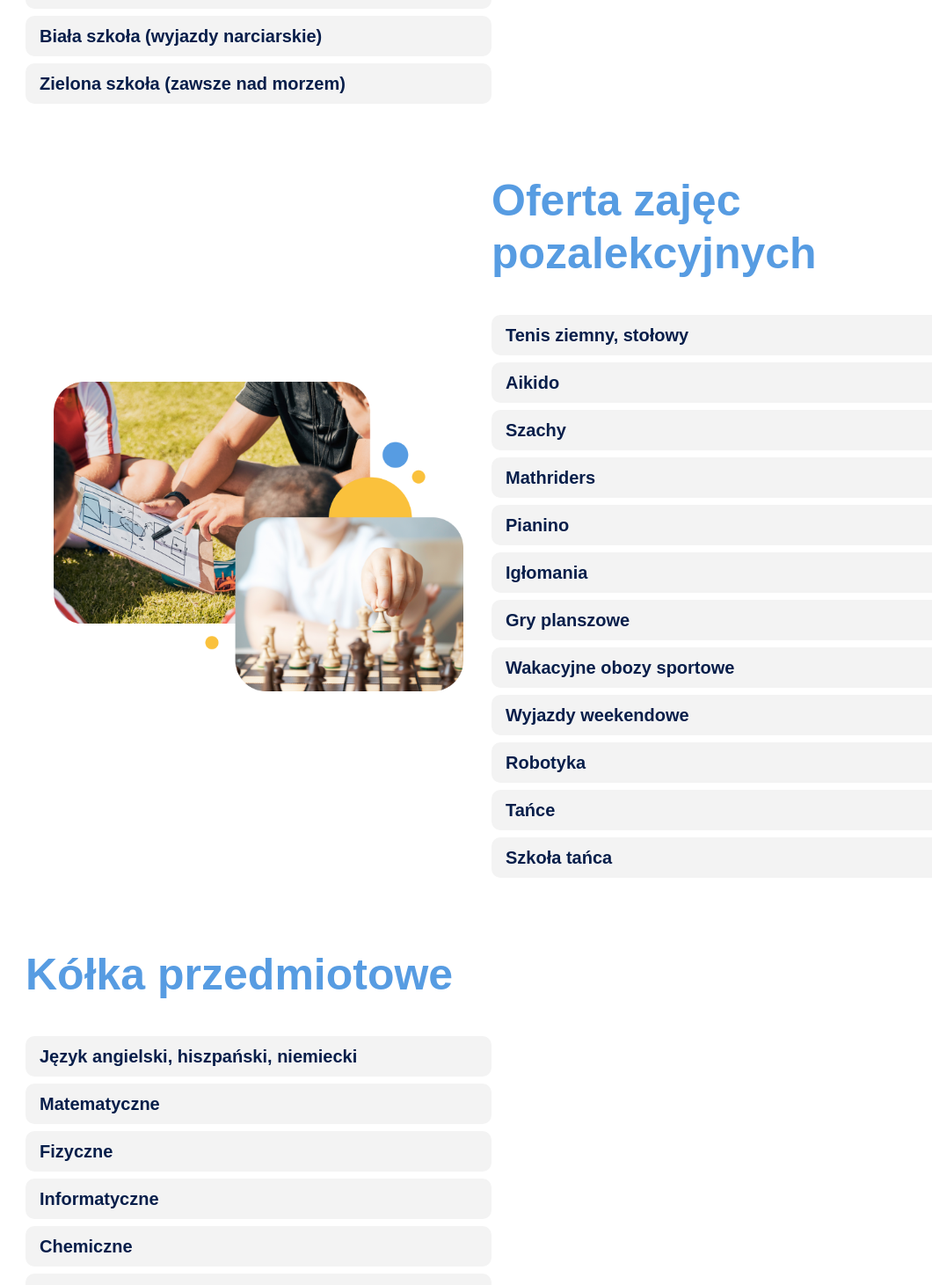
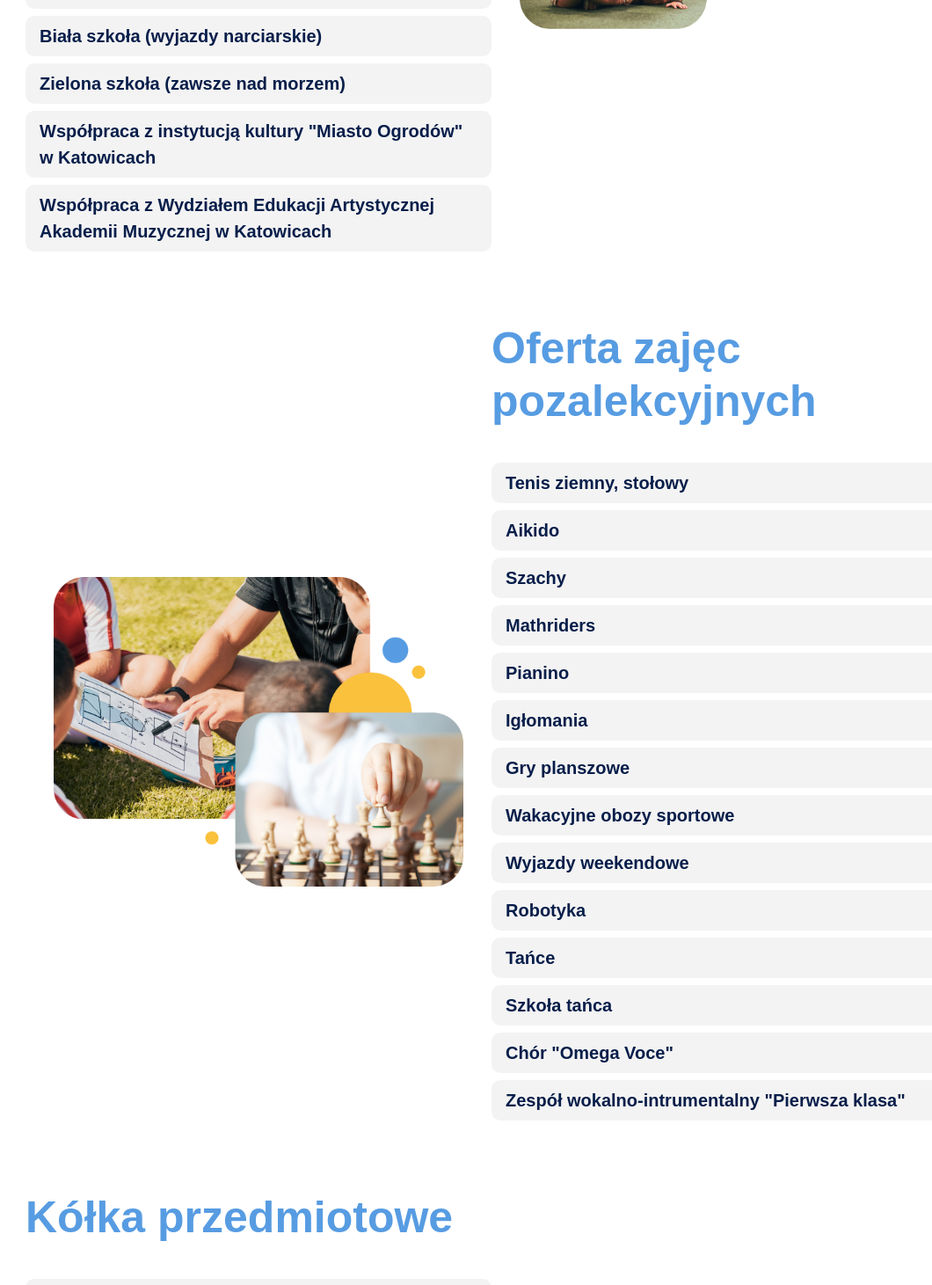
Before and after one commit to DanielSledz03/omega-school-page, a Next.js app: page /oferta in a window 1280 px wide. Shown: the part 2240-3701 px from the top of the page at 88% size, without its empty margins (81-1141 px from the left). Built offline with nearby package versions, Linux system fonts and the light colour scheme; a web font is replaced by a local one.

Commit message:
Fix texts

```diff
--- a/components/Footer/Footer.tsx
+++ b/components/Footer/Footer.tsx
@@ -64,7 +64,7 @@ const Footer = () => {
 
         <div className="mt-5">
           <b>Kasa</b>
-          <p>poniedziałek - piątek: 07:30 – 12:00</p>
+          <p>poniedziałek - piątek: 08:00 – 12:00</p>
         </div>
 
         <div className="mt-5">
--- a/components/RecruitmentForm/RecruitmentForm.tsx
+++ b/components/RecruitmentForm/RecruitmentForm.tsx
@@ -295,7 +295,7 @@ const RecruitmentForm = () => {
         />
 
         <RadioButtons
-          label="Czy uczeń posiada opinię?*"
+          label="Czy uczeń posiada opinię Poradni Psychologiczno-Pedagogicznej?*"
           name="medicalOpinion"
           setFieldValue={setFieldValue}
           error={touched.medicalOpinion ? errors.medicalOpinion : ''}
--- a/pages/oferta.tsx
+++ b/pages/oferta.tsx
@@ -73,6 +73,8 @@ const awards = [
   'Opieka pedagoga, psychologa, logopedy, rehabilitacja',
   'Biała szkoła (wyjazdy narciarskie)',
   'Zielona szkoła (zawsze nad morzem)',
+  'Współpraca z instytucją kultury "Miasto Ogrodów" w Katowicach',
+  'Współpraca z Wydziałem Edukacji Artystycznej Akademii Muzycznej w Katowicach',
 ]
 
 const extraCurricularActivities = [
@@ -88,6 +90,8 @@ const extraCurricularActivities = [
   'Robotyka',
   'Tańce',
   'Szkoła tańca',
+  'Chór "Omega Voce"',
+  'Zespół wokalno-intrumentalny "Pierwsza klasa"',
 ]
 
 const activityClubs = [
```
